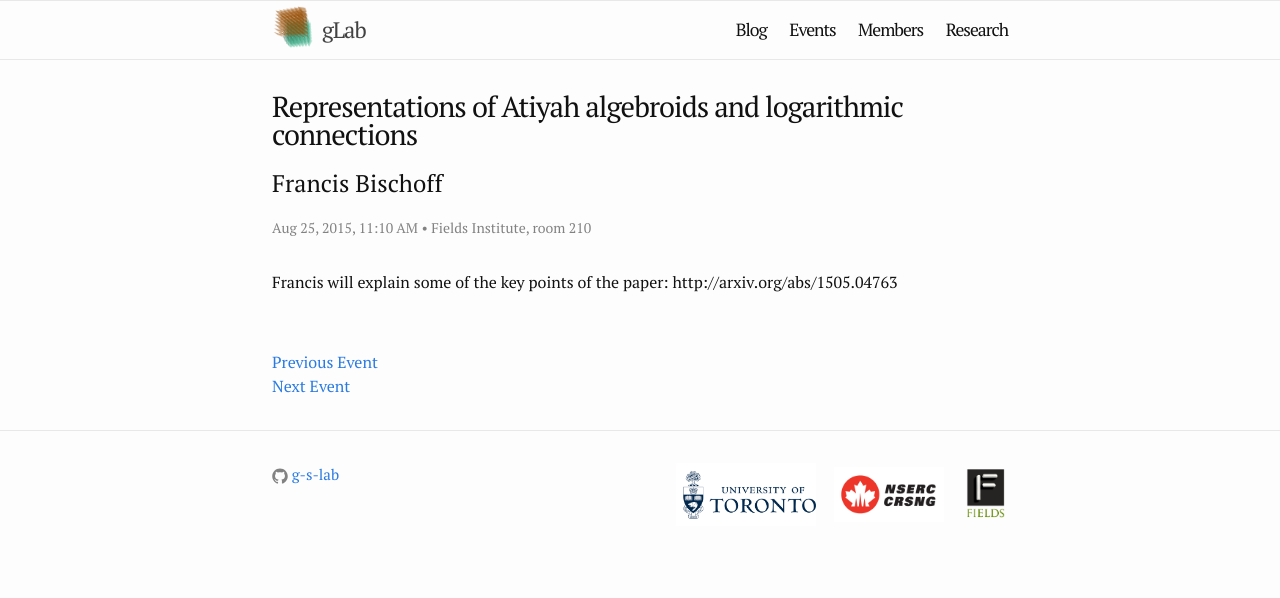
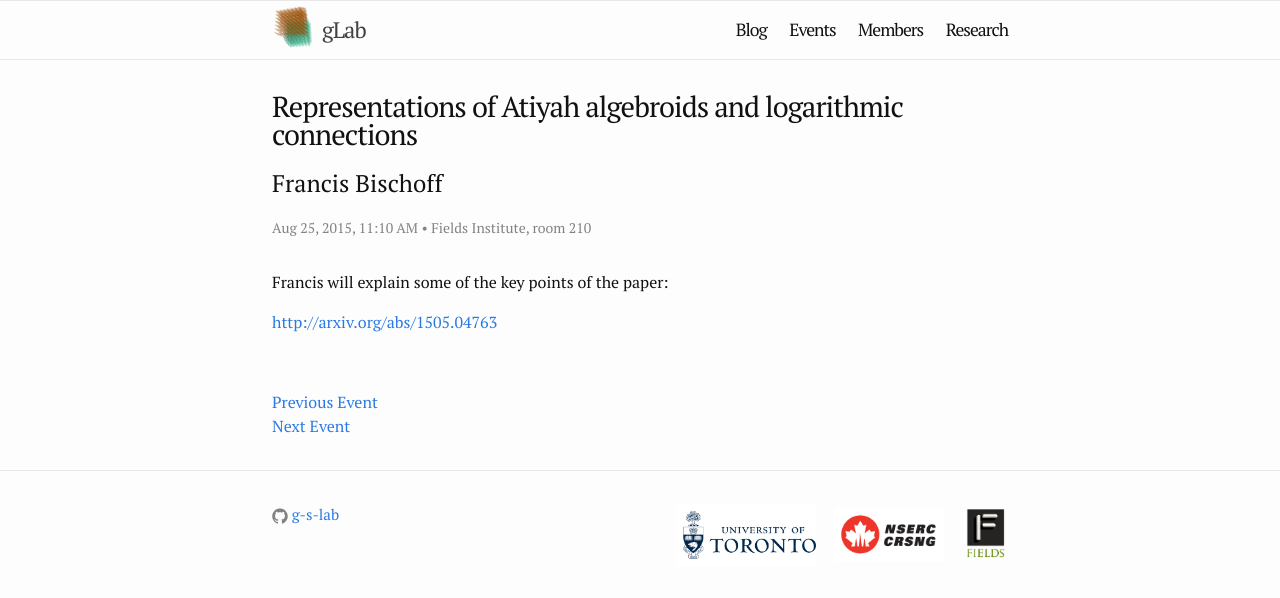
Before and after one commit to g-s-lab/glab, a Jekyll site: the page built from events/_posts/2015-08-25-Bischoff.md, in a window 1280 px wide. Shown: the top 598 px of the page. Built offline with Jekyll 4.4.1, drawn with Linux system fonts in a browser that asks for light colours; part of the change alters nothing that is shown.

```diff
--- a/events/_posts/2015-08-25-Bischoff.md
+++ b/events/_posts/2015-08-25-Bischoff.md
@@ -10,4 +10,5 @@ videourl:
 ---
 
 Francis will explain some of the key points of the paper:
-http://arxiv.org/abs/1505.04763
+
+[http://arxiv.org/abs/1505.04763](http://arxiv.org/abs/1505.04763)
```
